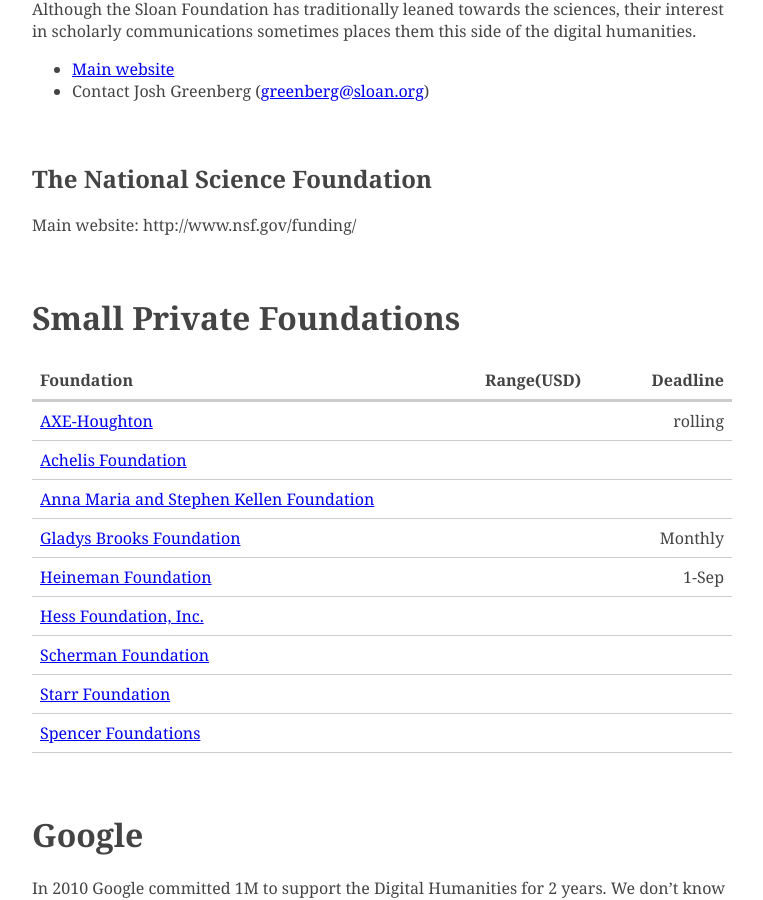
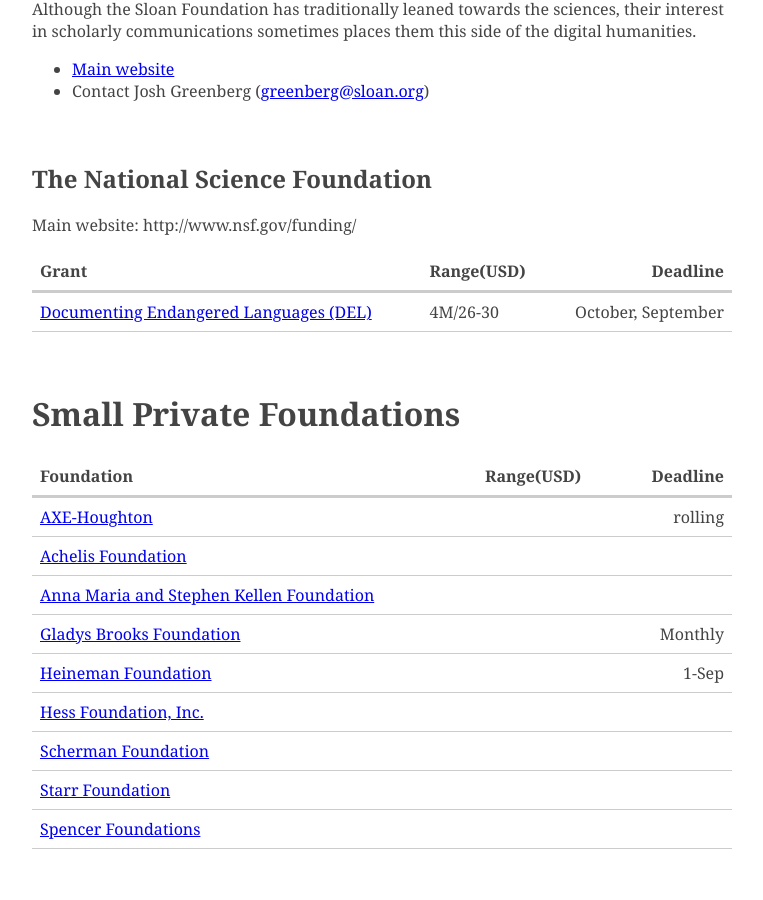
Before and after one commit to achorg/dhfunding, a Jekyll site: the page built from index.md, in a window 1280 px wide and 900 px high, scrolled down 6166 px. Shown: the whole window, without its empty margins (258-1021 px from the left). Built offline with Jekyll 4.4.1, drawn with Linux system fonts in a browser that asks for light colours; Markdown is read by kramdown in place of the engine named in the settings.

Commit message:
added NSF DEL

```diff
--- a/index.md
+++ b/index.md
@@ -166,6 +166,11 @@ Although the Sloan Foundation has traditionally leaned towards the sciences, the
 
 Main website: http://www.nsf.gov/funding/
 
+| Grant         | Range(USD)        | Deadline|
+| ------------- | -------------| --------:|
+|[Documenting Endangered Languages (DEL)](http://www.nsf.gov/pubs/2014/nsf14580/nsf14580.htm?WT.mc_id=USNSF_25&WT.mc_ev=click)|4M/26-30|October, September|
+
+
 # Small Private Foundations
 
 | Foundation         | Range(USD)        | Deadline|
```
